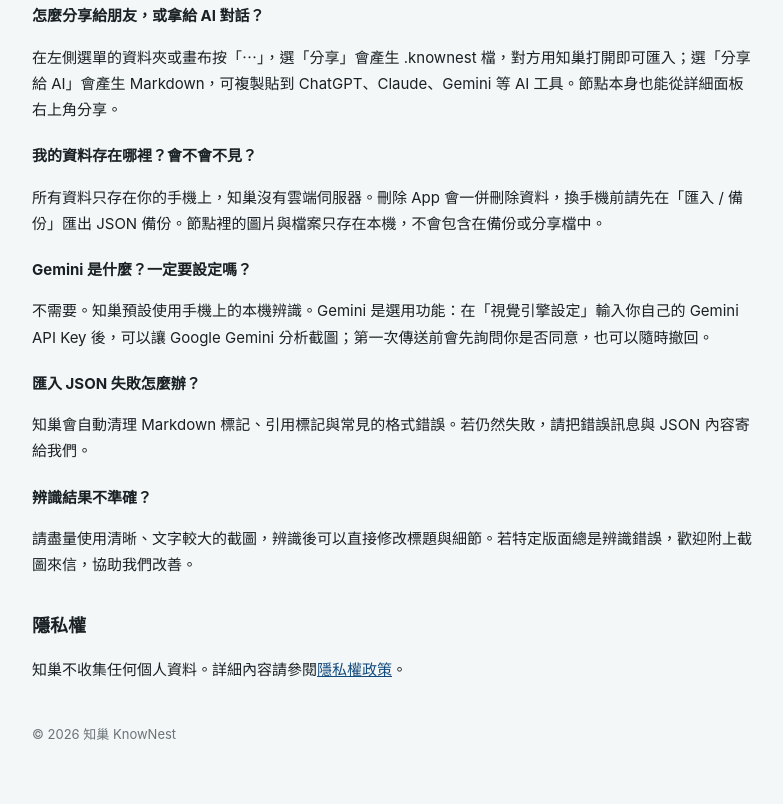
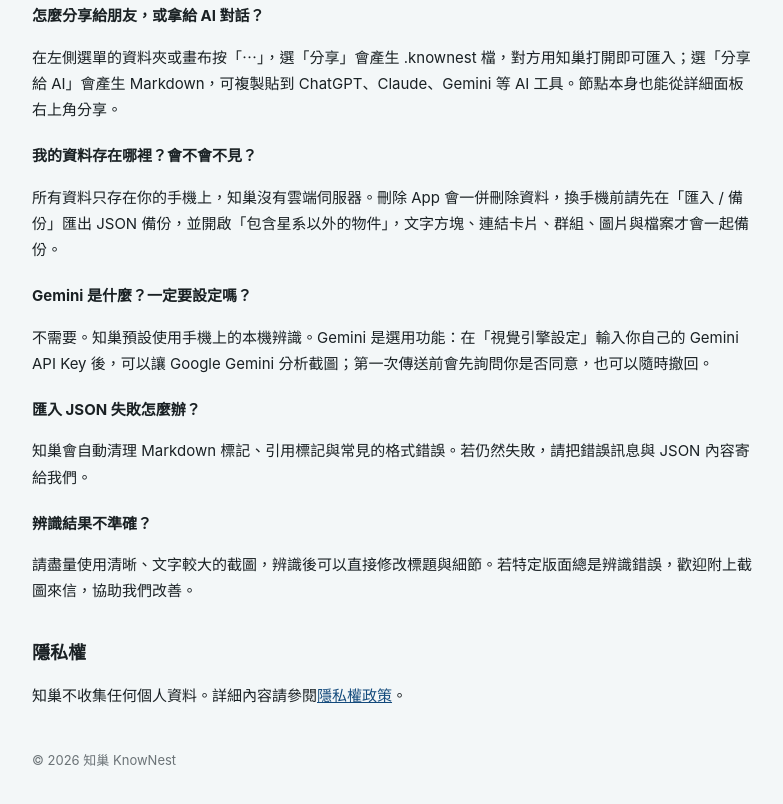
Before and after one commit to Ceil-Main/KnowNest, a plain HTML site: page support.html in a window 1280 px wide. Shown: the part 776-1580 px from the top of the page, without its empty margins (248-1031 px from the left). Before the commit the page ends 1554 px from the top, so only its background shows below. Drawn offline with Linux system fonts and the light colour scheme.

Commit message:
Enhance data backup instructions in support.html
Updated the backup instructions to include the option for backing up non-galaxy objects.

```diff
--- a/support.html
+++ b/support.html
@@ -42,7 +42,7 @@
     <p>在左側選單的資料夾或畫布按「⋯」，選「分享」會產生 .knownest 檔，對方用知巢打開即可匯入；選「分享給 AI」會產生 Markdown，可複製貼到 ChatGPT、Claude、Gemini 等 AI 工具。節點本身也能從詳細面板右上角分享。</p>
 
     <h3>我的資料存在哪裡？會不會不見？</h3>
-    <p>所有資料只存在你的手機上，知巢沒有雲端伺服器。刪除 App 會一併刪除資料，換手機前請先在「匯入 / 備份」匯出 JSON 備份。節點裡的圖片與檔案只存在本機，不會包含在備份或分享檔中。</p>
+    <p>所有資料只存在你的手機上，知巢沒有雲端伺服器。刪除 App 會一併刪除資料，換手機前請先在「匯入 / 備份」匯出 JSON 備份，並開啟「包含星系以外的物件」，文字方塊、連結卡片、群組、圖片與檔案才會一起備份。</p>
 
     <h3>Gemini 是什麼？一定要設定嗎？</h3>
     <p>不需要。知巢預設使用手機上的本機辨識。Gemini 是選用功能：在「視覺引擎設定」輸入你自己的 Gemini API Key 後，可以讓 Google Gemini 分析截圖；第一次傳送前會先詢問你是否同意，也可以隨時撤回。</p>
```
